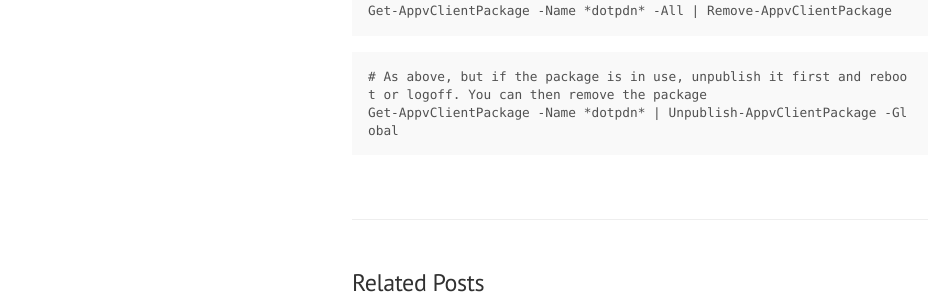
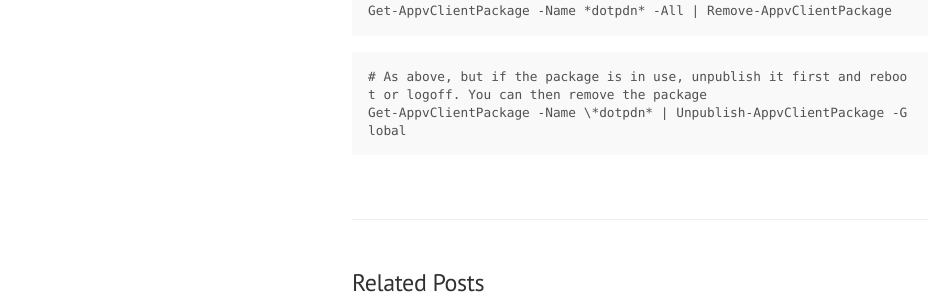
Before and after one commit to timbodv/timbodv.github.io, a Jekyll site: the page built from _posts/2014-09-25-unattended-installation-tips.md, in a window 1280 px wide and 900 px high, scrolled down 3453 px. Shown: the part 455-752 px from the top of the window, without its empty margins (0-944 px from the left). Built offline with Jekyll 4.4.1, drawn with Linux system fonts in a browser that asks for light colours; Markdown is read by kramdown in place of the engine named in the settings.

Commit message:
try again

```diff
--- a/_posts/2014-09-25-unattended-installation-tips.md
+++ b/_posts/2014-09-25-unattended-installation-tips.md
@@ -166,5 +166,5 @@ Get-AppvClientPackage -Name *dotpdn* -All | Remove-AppvClientPackage
 
 ~~~~ ps1
 # As above, but if the package is in use, unpublish it first and reboot or logoff. You can then remove the package
-Get-AppvClientPackage -Name *dotpdn* | Unpublish-AppvClientPackage -Global
+Get-AppvClientPackage -Name \*dotpdn* | Unpublish-AppvClientPackage -Global
 ~~~~
```
